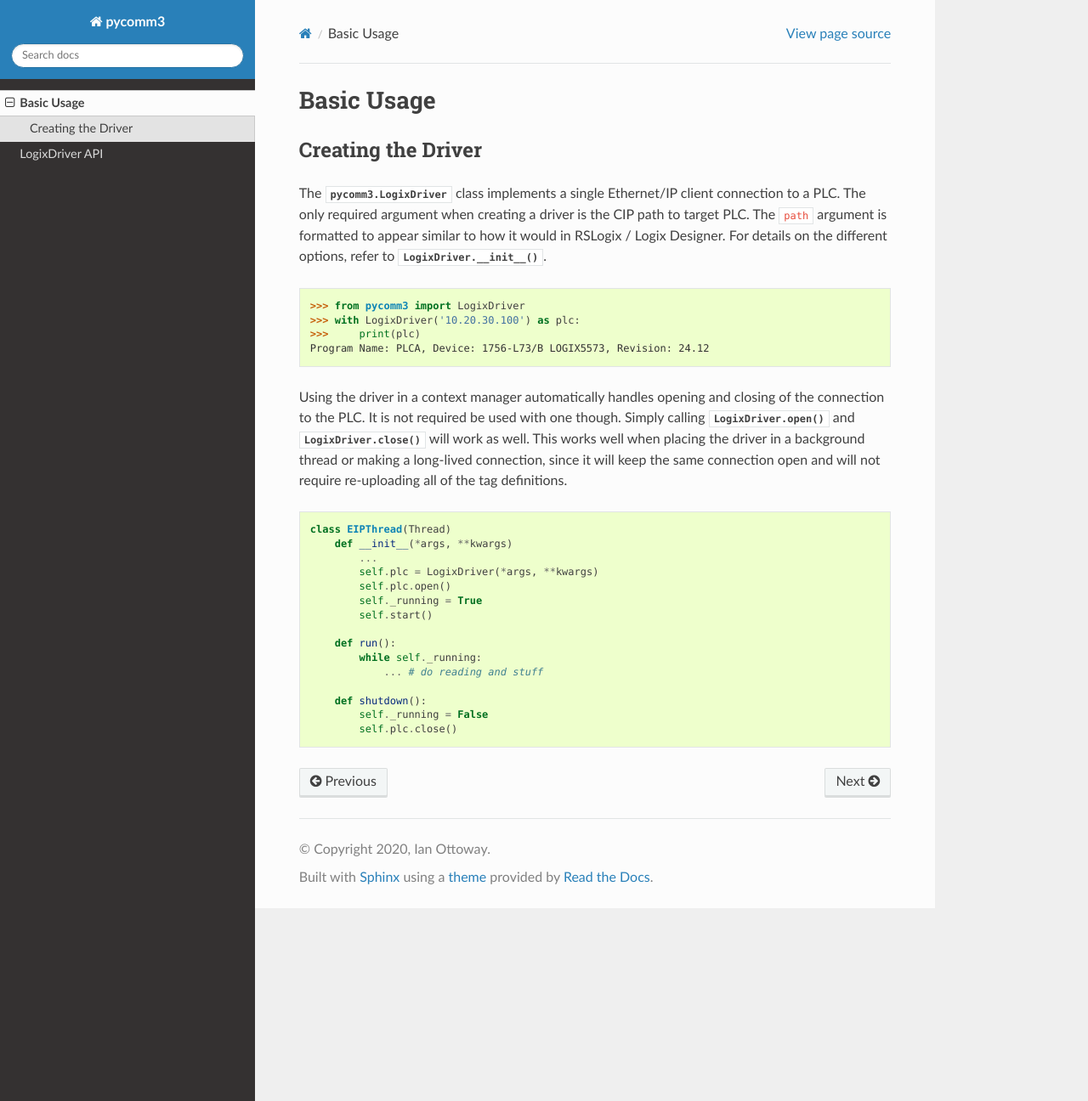
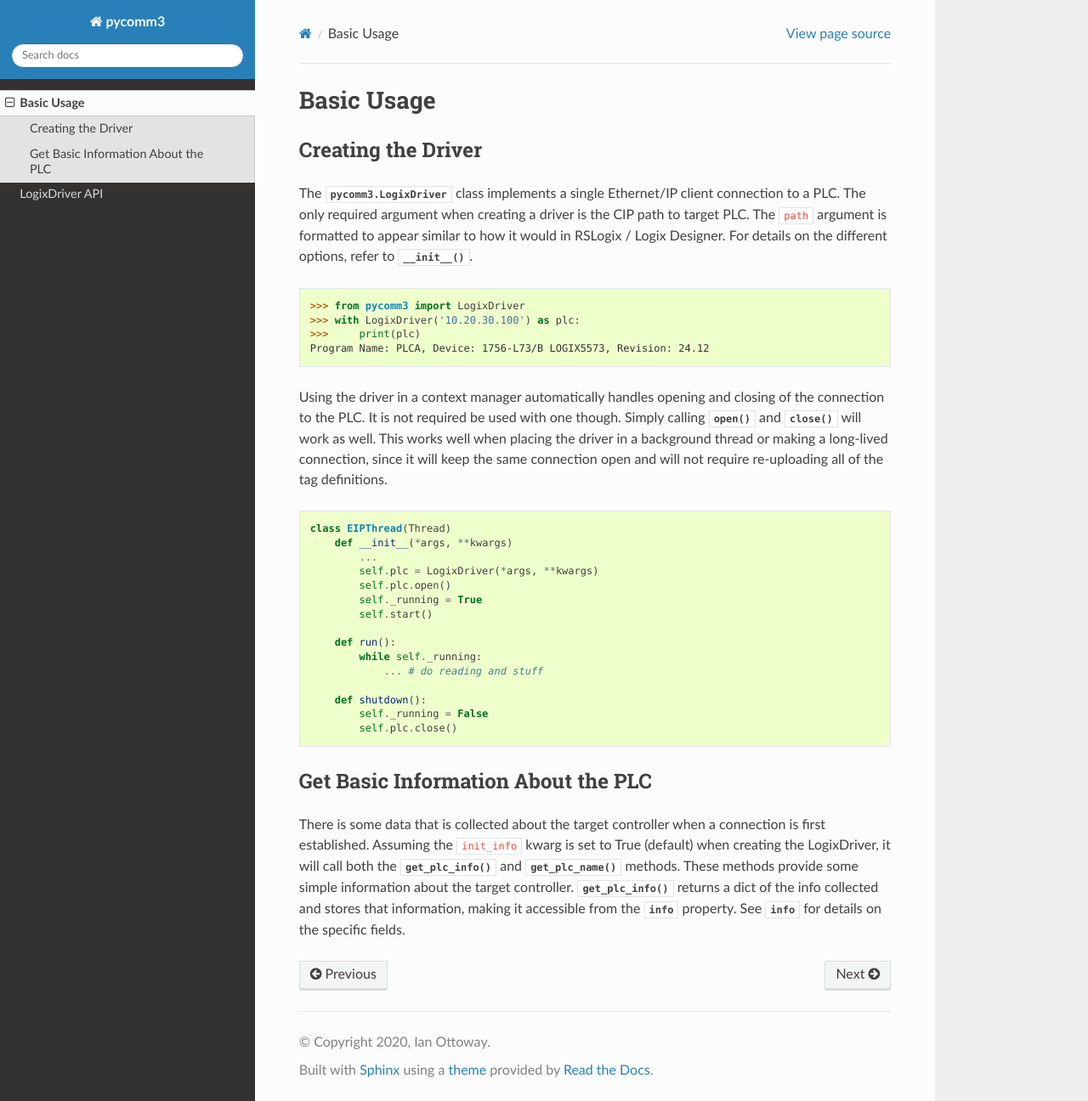
Before and after one commit to ottowayi/pycomm3, a Sphinx documentation site: the page built from docs/usage.rst, in a window 1280 px wide and 1296 px high. Shown: the whole window at 85% size. Built offline with Sphinx 7.4.7 and the Read the Docs theme 2.0.0, drawn with Linux system fonts in a browser that asks for light colours.

Commit message:
minor docs addition

```diff
--- a/docs/usage.rst
+++ b/docs/usage.rst
@@ -10,7 +10,7 @@ Creating the Driver
 
 The :class:`pycomm3.LogixDriver` class implements a single Ethernet/IP client connection to a PLC.  The only required
 argument when creating a driver is the CIP path to target PLC.  The ``path`` argument is formatted to appear similar
-to how it would in RSLogix / Logix Designer.  For details on the different options, refer to :meth:`LogixDriver.__init__`.
+to how it would in RSLogix / Logix Designer.  For details on the different options, refer to :meth:`~LogixDriver.__init__`.
 
 >>> from pycomm3 import LogixDriver
 >>> with LogixDriver('10.20.30.100') as plc:
@@ -18,7 +18,7 @@ to how it would in RSLogix / Logix Designer.  For details on the different optio
 Program Name: PLCA, Device: 1756-L73/B LOGIX5573, Revision: 24.12
 
 Using the driver in a context manager automatically handles opening and closing of the connection to the PLC.  It is not
-required be used with one though.  Simply calling :meth:`LogixDriver.open` and :meth:`LogixDriver.close` will work as well.
+required be used with one though.  Simply calling :meth:`~LogixDriver.open` and :meth:`~LogixDriver.close` will work as well.
 This works well when placing the driver in a background thread or making a long-lived connection, since it will keep the
 same connection open and will not require re-uploading all of the tag definitions.
 
@@ -39,3 +39,13 @@ same connection open and will not require re-uploading all of the tag definition
         def shutdown():
             self._running = False
             self.plc.close()
+
+
+Get Basic Information About the PLC
+-----------------------------------
+
+There is some data that is collected about the target controller when a connection is first established.  Assuming the
+``init_info`` kwarg is set to True (default) when creating the LogixDriver, it will call both the :meth:`~LogixDriver.get_plc_info`
+and :meth:`~LogixDriver.get_plc_name` methods.  These methods provide some simple information about the target controller.
+:meth:`~LogixDriver.get_plc_info` returns a dict of the info collected and stores that information, making it accessible
+from the :attr:`~LogixDriver.info` property. See :attr:`~LogixDriver.info` for details on the specific fields.
```
